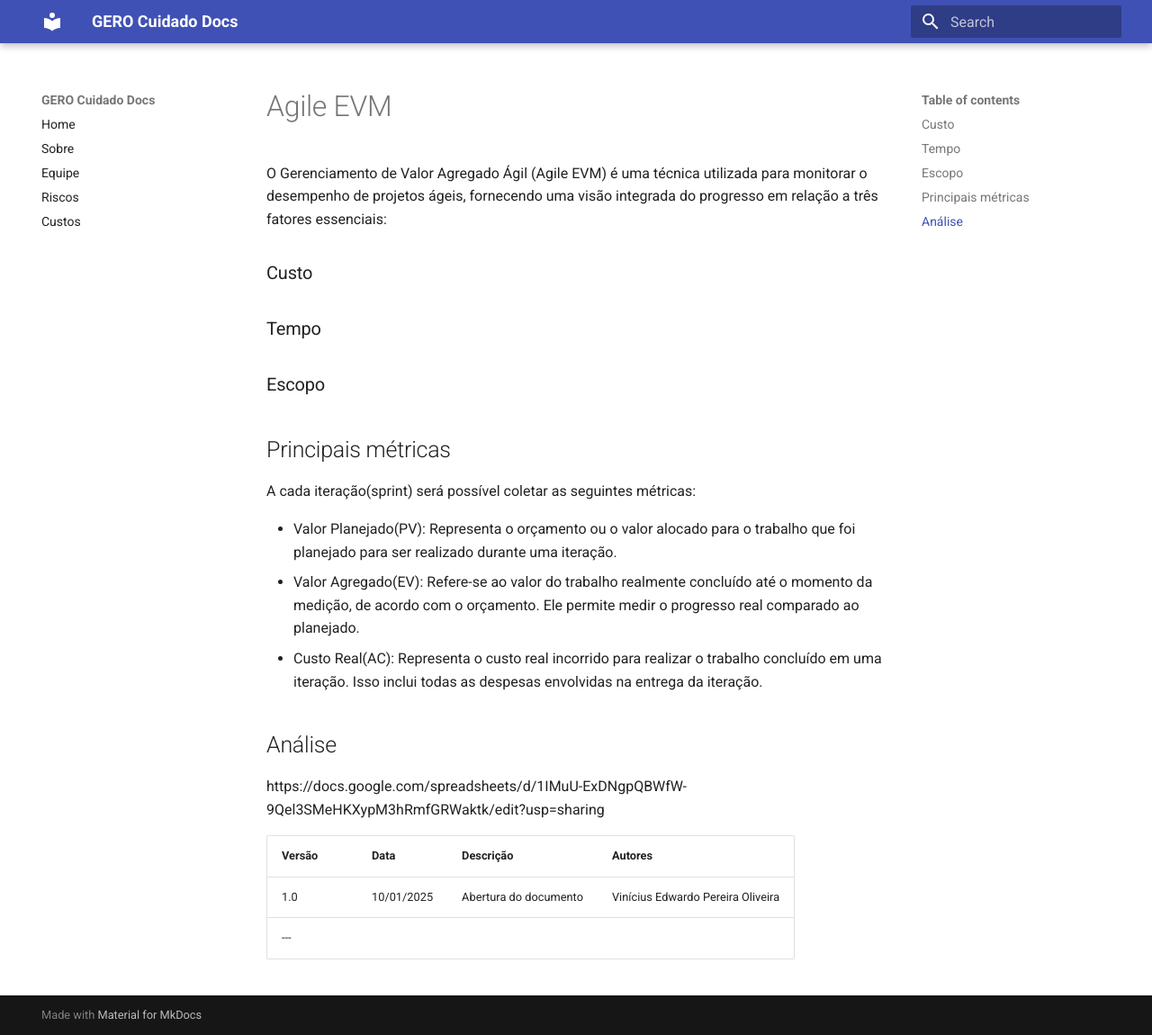
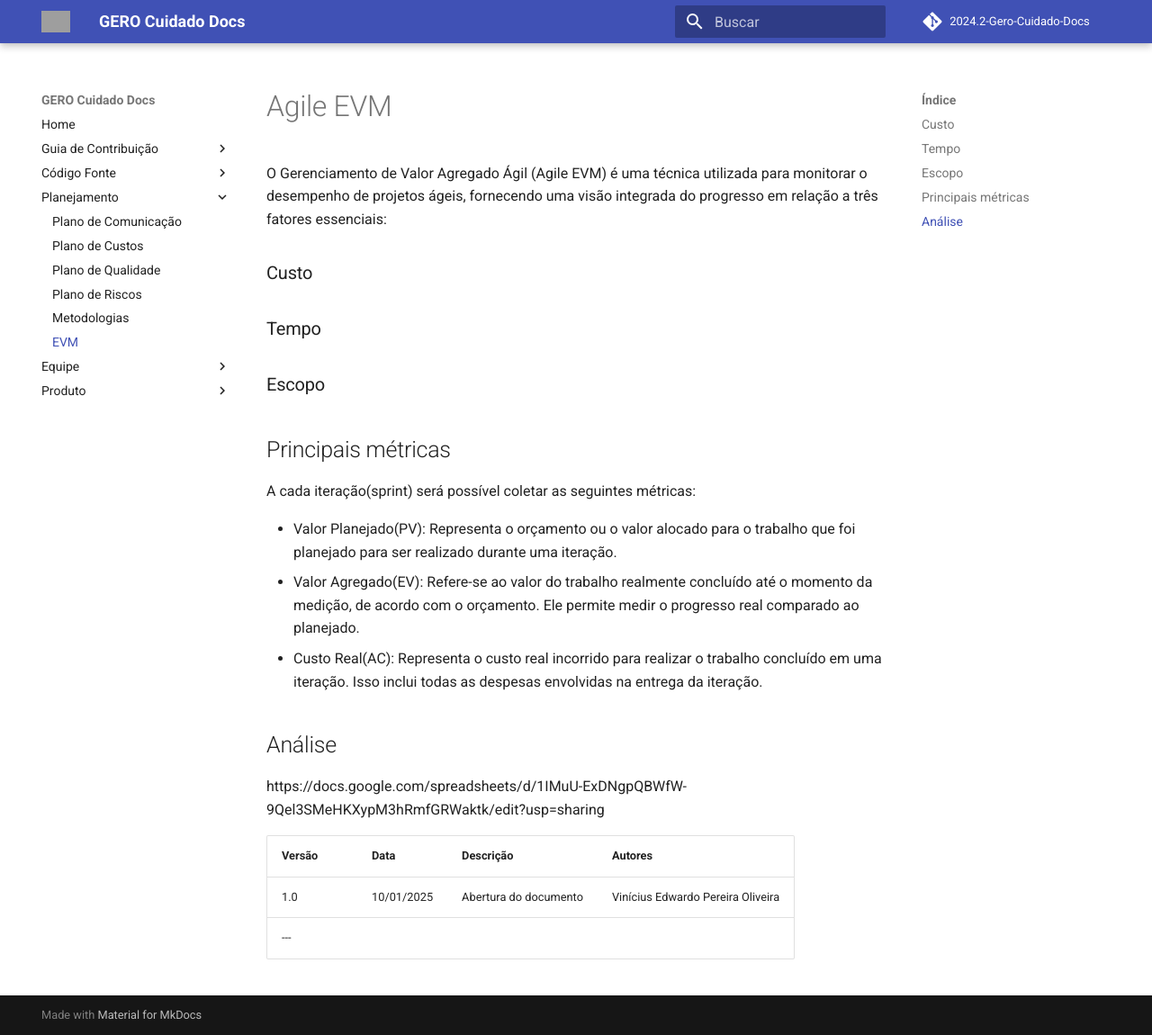
Before and after one commit to fga-eps-mds/2024-2-GEROcuidado-Docs, an MkDocs documentation site: the page built from docs/Planejamento/EVM.md, in a window 1280 px wide and 1150 px high. Shown: the whole window at 90% size. Built offline with MkDocs 1.6.1 and Material for MkDocs 9.7.7, drawn with Linux system fonts in a browser that asks for light colours; comment, search, counter and statistics services are not loaded; grey boxes are pictures that could not be loaded.

Commit message:
Atualizando mkdocs

```diff
--- a/mkdocs.yml
+++ b/mkdocs.yml
@@ -1,9 +1,34 @@
 site_name: GERO Cuidado Docs
+
+repo_name: '2024.2-Gero-Cuidado-Docs'
+repo_url: 'https://github.com/fga-eps-mds/2024-2-GEROcuidado-Docs'
+
+nav:
+  - Home: index.md
+  - Guia de Contribuição:
+    - Código de Conduta: Contribuição/Codigo_de_Conduta.md
+    - Políticas de Contribuição: Contribuição/Politica_Contribuicao.md
+  - Código Fonte:
+    - Arquitetura do projeto: Código/Diagrama_Arquitetura.md
+    # - Banco de Dados:
+  - Planejamento:
+    - Plano de Comunicação: Planejamento/Plano_de_Comunicacao.md
+    - Plano de Custos: Planejamento/custos.md
+    - Plano de Qualidade: Planejamento/Qualidade.md
+    - Plano de Riscos: Planejamento/Gerenciamento_riscos.md
+    - Metodologias: Planejamento/Metodologia.md
+    - EVM: Planejamento/EVM.md
+  - Equipe:
+    - Quadro de conhecimento: Planejamento/Quadro_Conhecimento.md
+  - Produto:
+    - Lean Inception: Produto/Lean_Inception.md
+    - Backlog do produto: Produto/backlog.md
+    - Estrutura Analítica do Projeto (EAP): Produto/EAP.md
+
 theme:
   name: material
-nav:
-  - Home: index.md
-  - Sobre: sobre.md
-  - Equipe: equipe.md
-  - Riscos: Gerenciamento-riscos.md
-  - Custos: custos.md
+  language: 'pt'
+  logo: assets/unbtv-icon.ico
+  favicon: assets/unbtv-icon.ico
+  palette:
+    primary: blue green
```
